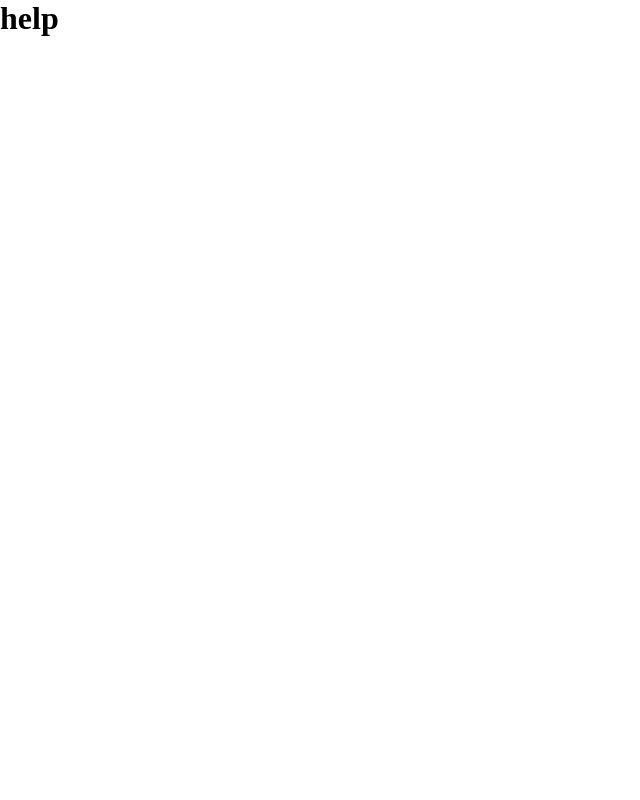
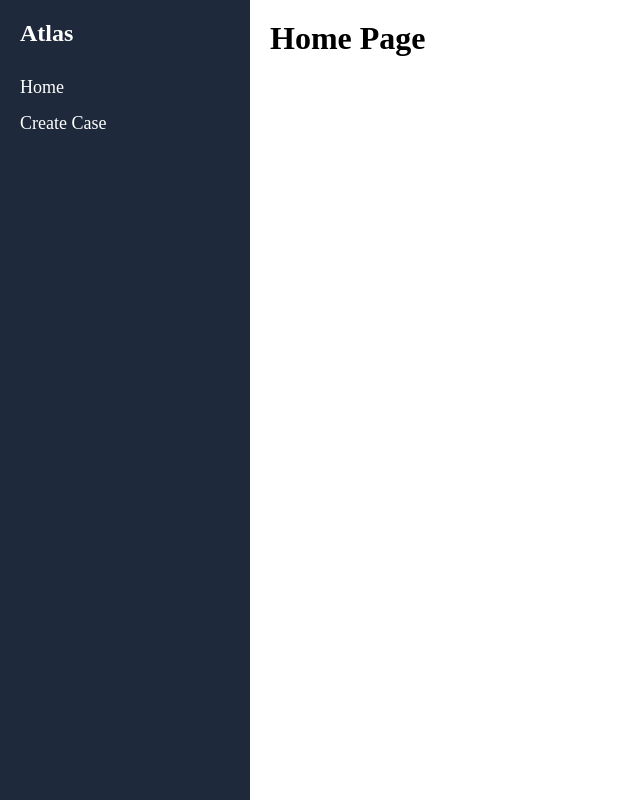
Before and after one commit to L3DataOps/Alpha3.3, a React (Create React App) app: page / in a window 1280 px wide. Shown: the whole page, without its empty margins (0-640 px from the left). Built offline with nearby package versions, Linux system fonts and the light colour scheme.

Commit message:
Added basic sidebar component with links to the different pages

```diff
--- a/src/App.js
+++ b/src/App.js
@@ -5,12 +5,15 @@ import { BrowserRouter, Routes, Route, Navigate } from 'react-router-dom';
 // pages & components
 import Home from './pages/Home';
 import CreateCase from './pages/CreateCase';
+import Sidebar from './components/Sidebar';
 
 
 function App() {
   return (
+    <BrowserRouter>
     <div className="App">
-      <BrowserRouter>
+      <Sidebar />
+
 
         <div className="pages">
           <Routes>
@@ -25,8 +28,8 @@ function App() {
 
           </Routes>
         </div>
-      </BrowserRouter>
     </div>
+       </BrowserRouter>
   );
 }
 
--- /dev/null
+++ b/src/components/Sidebar.css
@@ -0,0 +1,30 @@
+.sidebar {
+  width: 250px;
+  height: 100vh;
+  background-color: #1e293b;
+  color: white;
+  padding: 20px;
+  position: fixed;
+  left: 0;
+  top: 0;
+}
+
+.sidebar h2 {
+  margin-bottom: 30px;
+}
+
+.sidebar nav {
+  display: flex;
+  flex-direction: column;
+  gap: 15px;
+}
+
+.sidebar a {
+  color: white;
+  text-decoration: none;
+  font-size: 18px;
+}
+
+.sidebar a:hover {
+  color: #38bdf8;
+}
--- a/src/components/Sidebar.jsx
+++ b/src/components/Sidebar.jsx
@@ -0,0 +1,17 @@
+import { Link } from "react-router-dom";
+import "./Sidebar.css";
+
+function Sidebar() {
+  return (
+    <div className="sidebar">
+      <h2>Atlas</h2>
+
+      <nav>
+        <Link to="/">Home</Link>
+        <Link to="/create-case">Create Case</Link>
+      </nav>
+    </div>
+  );
+}
+
+export default Sidebar;
--- a/src/index.css
+++ b/src/index.css
@@ -3,3 +3,8 @@
   padding: 0;
   box-sizing: border-box;
 }
+
+.pages {
+  margin-left: 250px;
+  padding: 20px;
+}
--- a/src/pages/Home.jsx
+++ b/src/pages/Home.jsx
@@ -1,7 +1,7 @@
 const Home = () => {
     return (
         <div className="home">
-            <h1>help</h1>
+            <h1>Home Page</h1>
         </div>
      );
 }
```
Also changed, not shown: 1 other file (tests, documents, lock files or other folders).
